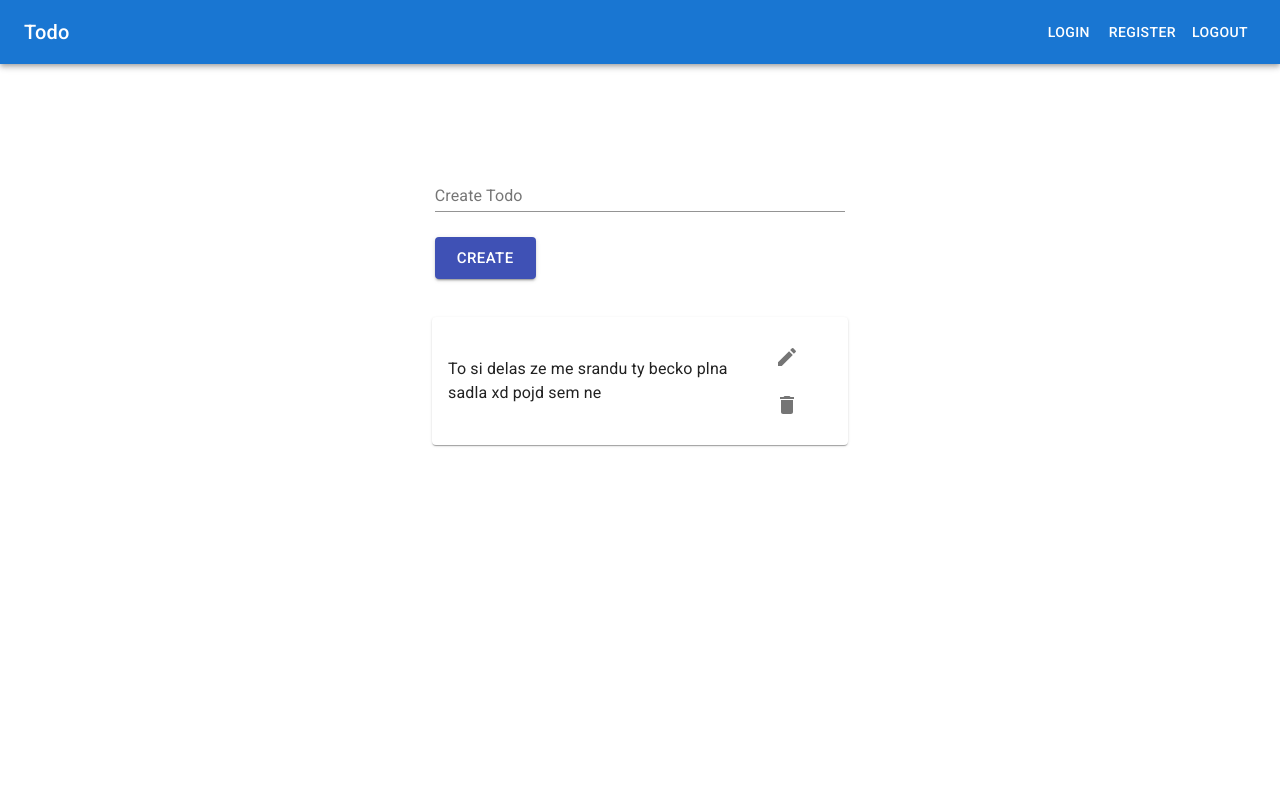
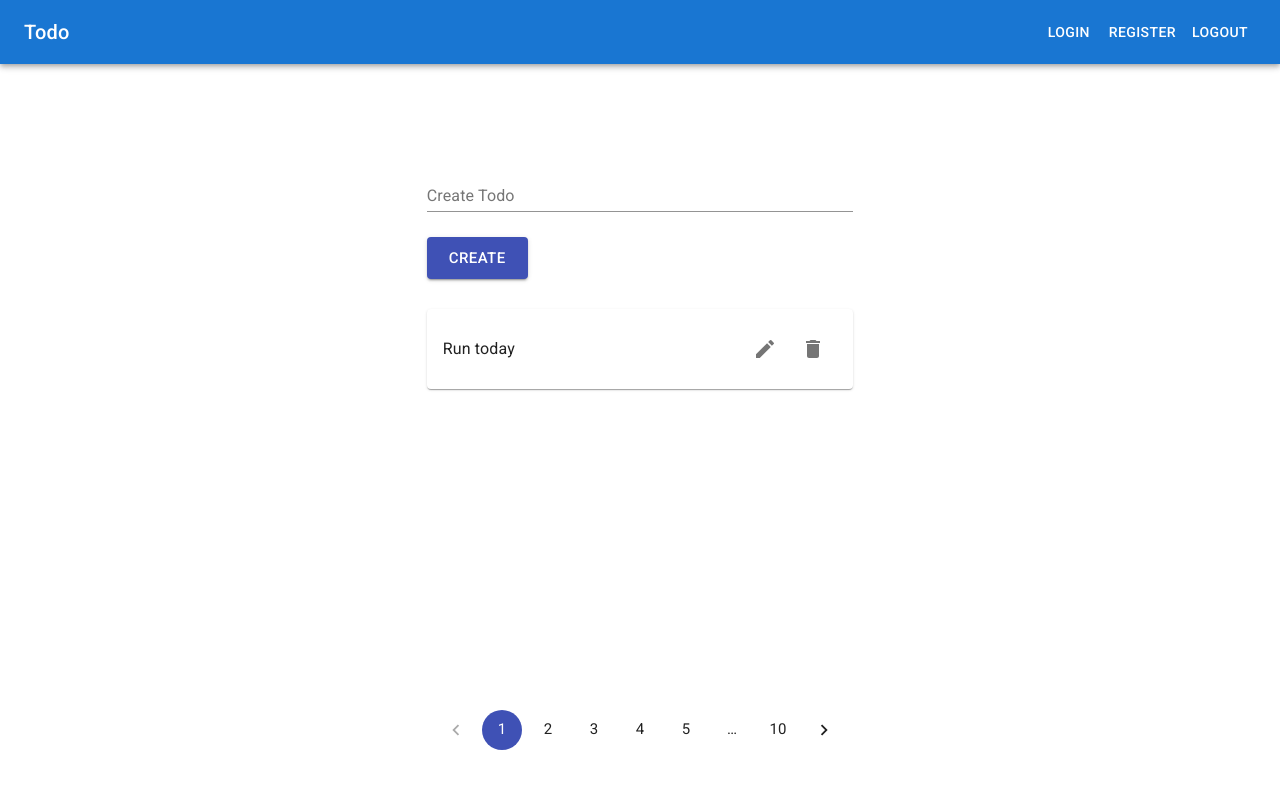
Before and after one commit to plechipt/todo-app, a React (Create React App) app in the folder frontend/: page / in a window 1280 px wide. Shown: the top 788 px of the page. Built offline with nearby package versions, Linux system fonts and the light colour scheme.

Commit message:
added pagination

```diff
--- a/frontend/package.json
+++ b/frontend/package.json
@@ -5,6 +5,7 @@
   "dependencies": {
     "@material-ui/core": "^4.11.2",
     "@material-ui/icons": "^4.11.2",
+    "@material-ui/lab": "^4.0.0-alpha.57",
     "@testing-library/jest-dom": "^5.11.8",
     "@testing-library/react": "^11.2.2",
     "@testing-library/user-event": "^12.6.0",
--- a/frontend/src/components/CreateForm.js
+++ b/frontend/src/components/CreateForm.js
@@ -20,7 +20,7 @@ const CreateForm = () => {
 
   return (
     <div className={classes.root}>
-      <Grid className={classes.createContainer} container spacing={3}>
+      <Grid className={classes.createContainer} container>
         <Grid item xs={11} sm={8} md={6} lg={4}>
           <TextField
             className={classes.createField}
--- a/frontend/src/components/TodoList.js
+++ b/frontend/src/components/TodoList.js
@@ -4,6 +4,7 @@ import { makeStyles } from "@material-ui/core/styles";
 import Paper from "@material-ui/core/Paper";
 import Grid from "@material-ui/core/Grid";
 import Typography from "@material-ui/core/Typography";
+import Pagination from "@material-ui/lab/Pagination";
 
 import EditIcon from "@material-ui/icons/Edit";
 import IconButton from "@material-ui/core/IconButton";
@@ -12,6 +13,11 @@ import DeleteIcon from "@material-ui/icons/Delete";
 const useStyles = makeStyles((theme) => ({
   todoContainer: {
     justifyContent: "center",
+  },
+  paginationContainer: {
+    justifyContent: "center",
+    position: "absolute",
+    bottom: 50,
   },
   paper: {
     display: "flex",
@@ -32,12 +38,10 @@ const TodoList = () => {
 
   return (
     <div className={classes.root}>
-      <Grid className={classes.todoContainer} container spacing={2}>
+      <Grid className={classes.todoContainer} container>
         <Grid className={classes.item} item xs={11} sm={8} md={6} lg={4}>
           <Paper className={classes.paper}>
-            <Typography className={classes.content}>
-              To si delas ze me srandu ty becko plna sadla xd pojd sem ne
-            </Typography>
+            <Typography className={classes.content}>Run today</Typography>
             <div>
               <IconButton aria-label="edit">
                 <EditIcon />
@@ -49,6 +53,11 @@ const TodoList = () => {
           </Paper>
         </Grid>
       </Grid>
+      <Grid className={classes.paginationContainer} container>
+        <Grid item>
+          <Pagination size="large" count={10} color="primary" />
+        </Grid>
+      </Grid>
     </div>
   );
 };
```
Also changed, not shown: 2 other files (tests, documents, lock files or other folders).
